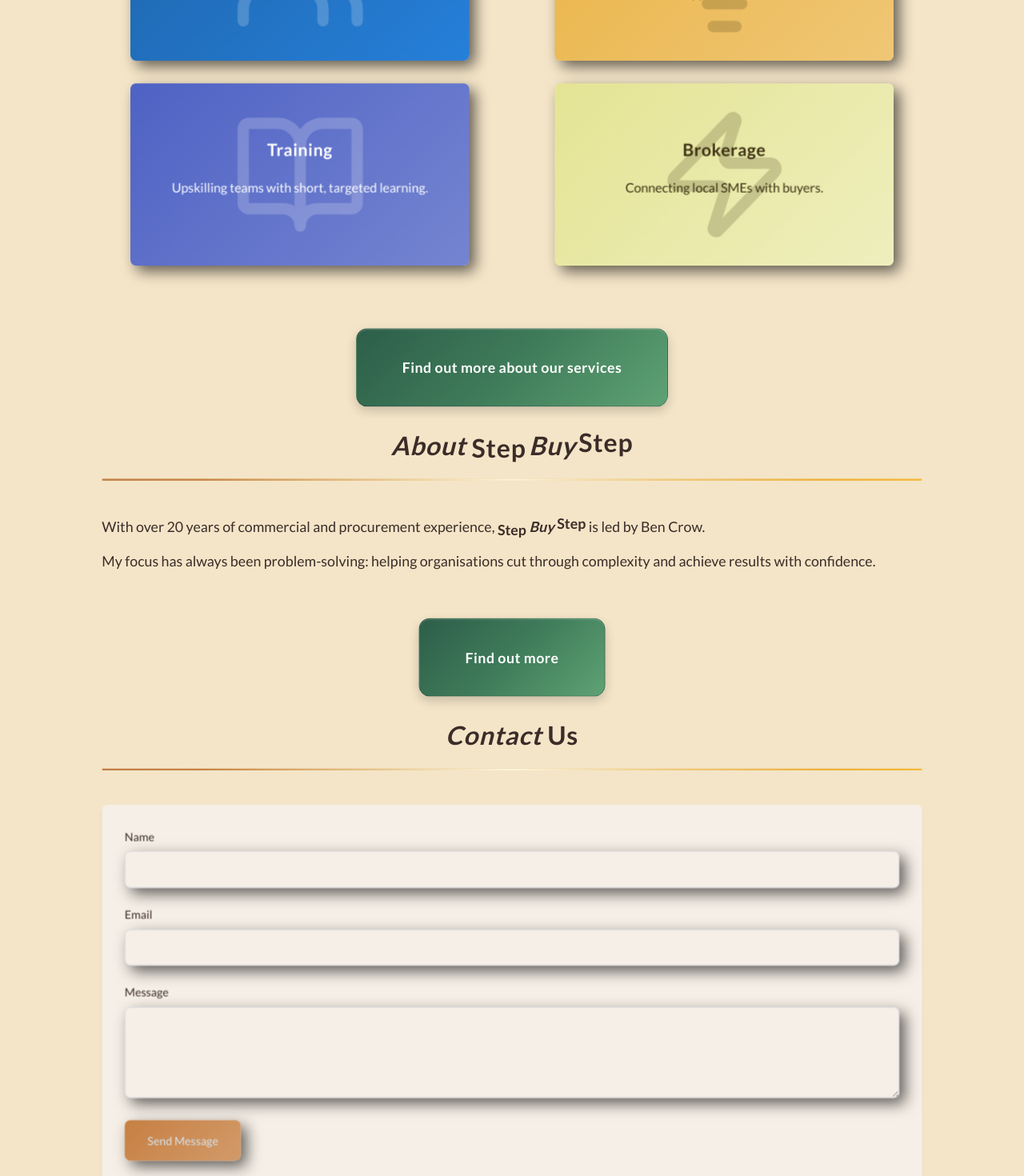
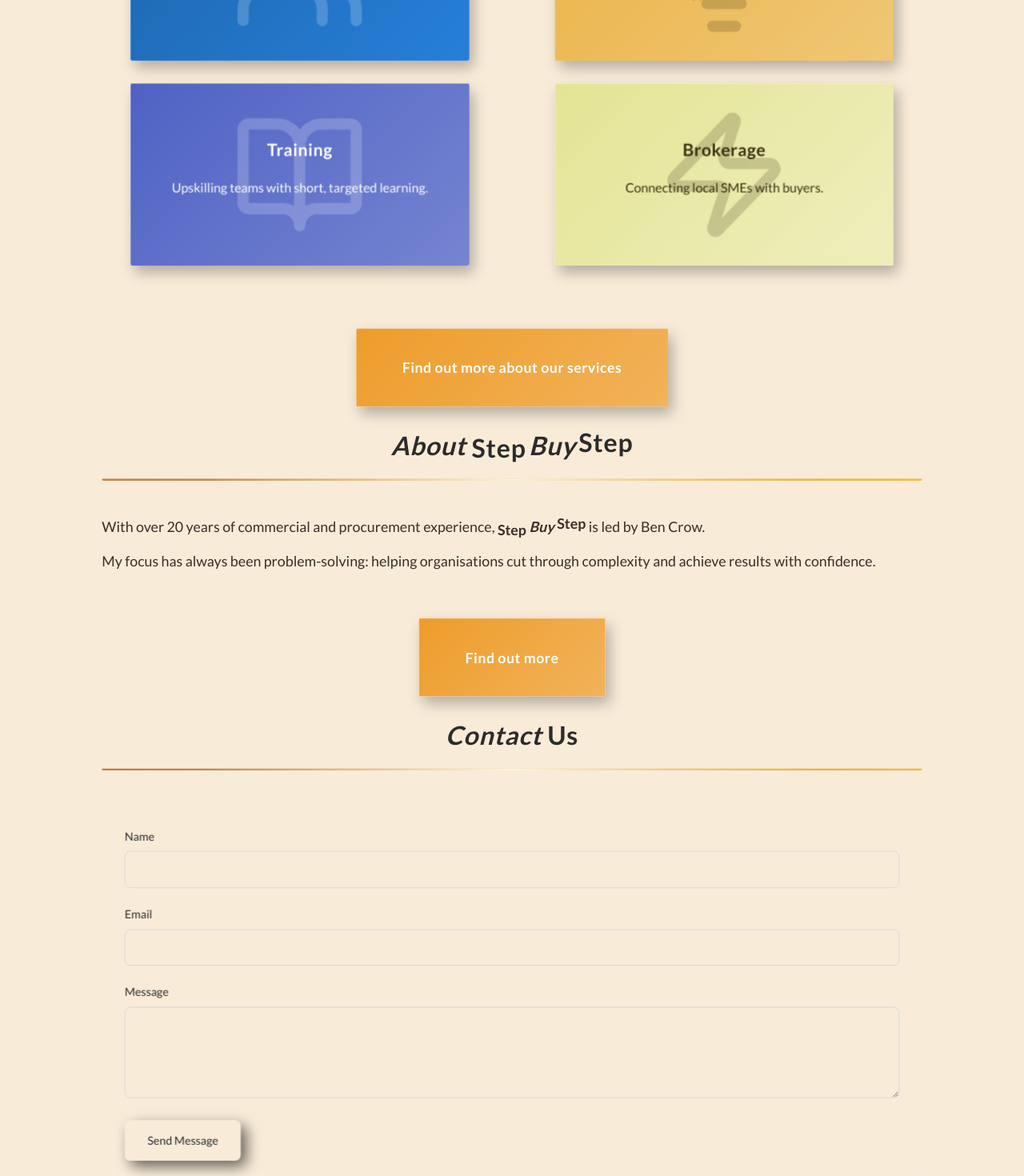
Before and after one commit to bpc2882/stepbuystep, a React (Vite) app: page / in a window 1280 px wide. Shown: the part 1120-2590 px from the top of the page at 80% size. Built offline with nearby package versions, Linux system fonts and the light colour scheme; a web font is replaced by a local one.

Commit message:
update to company name

```diff
--- a/src/App.jsx
+++ b/src/App.jsx
@@ -13,54 +13,37 @@ import {
 import ContactForm from "./ContactForm";
 import { Routes, Route, Link } from "react-router-dom";
 import About from "./About";
-import {
-  makeGradient,
-  getTextColor,
-  SHADOW_STRENGTH,
-  ROUNDED,
-  BASE_TEXT_COLOR,
-  contactHSL,
-  aboutHSL,
-} from "./theme";
+import { makeGradient, getTextColor, COLORS, SHADOWS } from "./theme";
+import { SURFACES, HOVERS } from "./theme/objects";
+import InfoBox from "./components/InfoBox";
+
+import * as theme from "./theme";
+window.theme = theme;
 
 /* ---------- CTA BUTTON ---------- */
-const CTAButton = ({ text, href, to }) => {
-  const baseStyle = {
-    background: "linear-gradient(135deg, #2d5e49 0%, #3f7c5a 50%, #5fa274 100%)",
-    color: "#ffffff",
-    boxShadow:
-      "0 6px 14px rgba(0,0,0,0.18), inset 0 1px 1px rgba(255,255,255,0.25)",
-    border: "1px solid rgba(12, 54, 46, 0.35)",
-    transition: "all 0.3s ease",
+const CTAButton = ({ text, href, to, h = 35, s = 85, l = 55 }) => {
+  const [hovered, setHovered] = useState(false);
+  const style = hovered
+    ? { ...SURFACES.clickable(h, s, l), ...HOVERS.lift }
+    : SURFACES.clickable(h, s, l);
+
+  const classes =
+    "inline-block px-12 py-8 md:px-16 md:py-10 text-lg md:text-xl font-semibold tracking-wide text-center rounded-2xl transition-all duration-300 ease-out";
+
+  const Wrapper = to ? Link : href ? "a" : "button";
+  const props = {
+    to,
+    href,
+    className: classes,
+    style,
+    onMouseEnter: () => setHovered(true),
+    onMouseLeave: () => setHovered(false),
   };
 
-  const classes =
-    "inline-block px-12 py-8 md:px-16 md:py-10 rounded-2xl text-lg md:text-xl font-semibold " +
-    "tracking-wide hover:scale-[1.03] hover:shadow-[0_0_20px_rgba(61,138,119,0.45)] " +
-    "focus:outline-none antialiased text-center";
-
-  if (to)
-    return (
-      <Link to={to} className={classes} style={baseStyle}>
-        {text}
-      </Link>
-    );
-  if (href)
-    return (
-      <a href={href} className={classes} style={baseStyle}>
-        {text}
-      </a>
-    );
-  return (
-    <button className={classes} style={baseStyle}>
-      {text}
-    </button>
-  );
+  return <Wrapper {...props}>{text}</Wrapper>;
 };
 
 /* ---------- constants ---------- */
-const MODERN_BG = "linear-gradient(180deg, #CBBCA7 0%, #B2A28E 100%)";
-const TEXT_COLOR = "#222";
 const PAGE_WIDTH = "75rem";
 
 /* ---------- helpers ---------- */
@@ -82,7 +65,7 @@ function generateShades(baseH, baseS, baseL, count = 3) {
 const BodyText = ({ children, className = "" }) => (
   <p
     className={`leading-relaxed text-lg md:text-xl w-full text-justify max-w-none ${className} mb-5`}
-    style={{ color: BASE_TEXT_COLOR }}
+    style={{ color: COLORS.textBase }}
   >
     {children}
   </p>
@@ -119,10 +102,7 @@ const SectionTitle = ({ text = "" }) => {
 
   return (
     <div className="mt-8 mb-12 text-center w-full mx-auto relative">
-      <h2
-        className="text-3xl md:text-4xl font-bold tracking-wide mb-6 relative z-10"
-        style={{ color: BASE_TEXT_COLOR }}
-      >
+      <h2 className="text-3xl md:text-4xl font-bold tracking-wide mb-6 relative z-10 text-sbs-textBase">
         {wholeIsSBS ? (
           <HighlightSBS />
         ) : (
@@ -133,69 +113,6 @@ const SectionTitle = ({ text = "" }) => {
         )}
       </h2>
       <MakeALine className="mt-4" />
-    </div>
-  );
-};
-
-/* ---------- flippable box ---------- */
-const FlippableBox = ({
-  icon: Icon,
-  title,
-  text,
-  detail,
-  bg,
-  textColor,
-  border,
-  height = "h-64",
-}) => {
-  const [flipped, setFlipped] = useState(false);
-
-  return (
-    <div
-      onMouseEnter={() => setFlipped(true)}
-      onMouseLeave={() => setFlipped(false)}
-      className={`relative w-full ${height} perspective`}
-    >
-      <div
-        className={`relative w-full h-full duration-700 preserve-3d ${
-          flipped ? "rotate-y-180" : ""
-        }`}
-      >
-        {/* FRONT */}
-        <div
-          className={`absolute inset-0 ${ROUNDED} p-6 flex flex-col items-center justify-center text-center backface-hidden`}
-          style={{
-            background: bg,
-            color: textColor,
-            border: border ? `2px solid ${border}` : "none",
-            boxShadow: SHADOW_STRENGTH,
-          }}
-        >
-          <Icon
-            className="absolute inset-0 m-auto w-3/4 h-3/4 opacity-20"
-            style={{ color: textColor }}
-          />
-          <h3 className="text-2xl font-bold mb-4 tracking-wide relative z-10 leading-snug">
-            {title}
-          </h3>
-          <p className="font-medium text-lg leading-relaxed relative z-10 mt-2">
-            {text}
-          </p>
-        </div>
-
-        {/* BACK */}
-        <div
-          className={`absolute inset-0 ${ROUNDED} p-6 flex items-center justify-center text-center backface-hidden rotate-y-180`}
-          style={{
-            background: bg,
-            color: textColor,
-            border: border ? `2px solid ${border}` : "none",
-            boxShadow: SHADOW_STRENGTH,
-          }}
-        >
-          <p className="font-medium text-lg leading-relaxed">{detail}</p>
-        </div>
-      </div>
     </div>
   );
 };
@@ -212,18 +129,9 @@ function StepBuyStepPage() {
   }, []);
 
   return (
-    <div
-      className="relative overflow-hidden antialiased min-h-screen"
-      style={{ backgroundColor: "#F4E5C8", color: TEXT_COLOR }}
-    >
+    <div className="relative overflow-hidden antialiased min-h-screen bg-sbs-bg text-sbs-textBase">
       {/* ---------- HEADER ---------- */}
-      <header
-        className="relative w-full flex items-center justify-between py-1 sm:py-2 px-6 overflow-visible"
-        style={{
-          backgroundColor: "#1B2733",
-          boxShadow: "0 2px 6px rgba(0,0,0,0.08)",
-        }}
-      >
+      <header className="relative w-full flex items-center justify-between py-1 sm:py-2 px-6 overflow-visible bg-sbs-brandCopper shadow-strong">
         <svg
           className="absolute inset-0 w-full h-full opacity-25"
           viewBox="0 0 1200 120"
@@ -251,12 +159,7 @@ function StepBuyStepPage() {
 
           <button
             onClick={() => setMenuOpen(!menuOpen)}
-            className="p-2 rounded-md transition hover:scale-105 mr-12 flex-shrink-0"
-            style={{
-              background: "linear-gradient(135deg, #C17E46 0%, #F4B93C 100%)",
-              color: "#2a1e12",
-              boxShadow: "0 2px 6px rgba(0,0,0,0.15)",
-            }}
+            className="p-2 rounded-md transition hover:scale-105 mr-12 flex-shrink-0 bg-gradient-to-br from-sbs-brandCopper to-sbs-brandAmber text-sbs-textBase shadow-strong"
             aria-label="Menu"
           >
             <svg
@@ -316,10 +219,7 @@ function StepBuyStepPage() {
           padding: "0 1.5rem",
         }}
       >
-        <p
-          className="text-lg md:text-3xl leading-relaxed mt-2 mb-4 text-center"
-          style={{ color: BASE_TEXT_COLOR }}
-        >
+        <p className="text-lg md:text-3xl leading-relaxed mt-2 mb-4 text-center text-sbs-textBase">
           <HighlightSBS /> makes procurement simple — save money, save time, and
           stay in control.
         </p>
@@ -369,12 +269,14 @@ function StepBuyStepPage() {
                 },
               ][idx];
               return (
-                <FlippableBox
+                <InfoBox
                   key={idx}
                   {...items}
-                  bg={makeGradient(color.h, color.s, color.l)}
+                  h={color.h}
+                  s={color.s}
+                  l={color.l}
                   textColor="#FFFFFF"
-                  height="h-64"
+                  flippable
                 />
               );
             })}
@@ -410,17 +312,19 @@ function StepBuyStepPage() {
                 },
               ][idx];
               return (
-                <FlippableBox
+                <InfoBox
                   key={idx}
                   {...items}
-                  bg={makeGradient(color.h, color.s, color.l)}
+                  h={color.h}
+                  s={color.s}
+                  l={color.l}
                   textColor="#3B2F12"
-                  height="h-64"
+                  flippable
                 />
               );
             })}
           </div>
-        </section>
+        </section> {/* ✅ Properly closed here */}
 
         <div className="flex justify-center mt-12 w-full">
           <CTAButton to="/about" text="Find out more about our services" />
@@ -445,22 +349,15 @@ function StepBuyStepPage() {
         <SectionTitle text="Contact Us" />
         <section
           id="contact"
-          className={`${ROUNDED} backdrop-blur shadow-md p-8`}
-          style={{ backgroundColor: "#F6EFE7", color: BASE_TEXT_COLOR }}
+          className="rounded-default backdrop-blur shadow-strong p-8 bg-sbs-bg text-sbs-textBase"
         >
           <ContactForm />
         </section>
 
-        <footer
-          className="w-full mt-16 py-6 text-center text-sm tracking-wide"
-          style={{
-            backgroundColor: "#1B2733",
-            color: "#e6e0d5",
-          }}
-        >
+        <footer className="w-full mt-16 py-6 text-center text-sm tracking-wide bg-sbs-brandCopper text-sbs-textBase">
           <p>
             <strong>StepBuyStep Ltd.</strong> is a company registered in England
-            &amp; Wales. Company number: <strong>15482719</strong>.
+            &amp; Wales. Company number: <strong>16754101</strong>.
           </p>
           <p className="mt-1 opacity-80">
             © {new Date().getFullYear()} StepBuyStep Ltd. All rights reserved.
--- /dev/null
+++ b/src/Components/InfoBox.jsx
@@ -0,0 +1,80 @@
+import React, { useState } from "react";
+import { SURFACES, HOVERS } from "../theme/objects";
+
+/* ---------- InfoBox (flippable or static) ---------- */
+export default function InfoBox({
+  icon: Icon,
+  title,
+  text,
+  detail,
+  h = 35,
+  s = 85,
+  l = 55,
+  textColor = "#fff",
+  border,
+  height = "h-64",
+  flippable = false,
+}) {
+  const [flipped, setFlipped] = useState(false);
+  const surface = SURFACES.clickable(h, s, l);
+
+  const handleHover = (e, entering) => {
+    Object.assign(
+      e.currentTarget.style,
+      entering ? HOVERS.lift : { transform: "none", boxShadow: surface.boxShadow }
+    );
+  };
+
+  return (
+    <div
+      onMouseEnter={() => flippable && setFlipped(true)}
+      onMouseLeave={() => flippable && setFlipped(false)}
+      className={`relative w-full ${height} perspective`}
+    >
+      <div
+        className={`relative w-full h-full duration-700 preserve-3d ${
+          flipped ? "rotate-y-180" : ""
+        }`}
+      >
+        {/* FRONT */}
+        <div
+          className="absolute inset-0 rounded-default p-6 flex flex-col items-center justify-center text-center backface-hidden"
+          style={{
+            ...surface,
+            color: textColor,
+            border: border ? `2px solid ${border}` : surface.border,
+          }}
+          onMouseEnter={(e) => handleHover(e, true)}
+          onMouseLeave={(e) => handleHover(e, false)}
+        >
+          {Icon && (
+            <Icon
+              className="absolute inset-0 m-auto w-3/4 h-3/4 opacity-20"
+              style={{ color: textColor }}
+            />
+          )}
+          <h3 className="text-2xl font-bold mb-4 tracking-wide relative z-10 leading-snug">
+            {title}
+          </h3>
+          <p className="font-medium text-lg leading-relaxed relative z-10 mt-2">
+            {text}
+          </p>
+        </div>
+
+        {/* BACK */}
+        {flippable && (
+          <div
+            className="absolute inset-0 rounded-default p-6 flex items-center justify-center text-center backface-hidden rotate-y-180"
+            style={{
+              ...surface,
+              color: textColor,
+              border: border ? `2px solid ${border}` : surface.border,
+            }}
+          >
+            <p className="font-medium text-lg leading-relaxed">{detail}</p>
+          </div>
+        )}
+      </div>
+    </div>
+  );
+}
--- a/src/ContactForm.jsx
+++ b/src/ContactForm.jsx
@@ -1,11 +1,5 @@
 import React, { useState } from "react";
-import {
-  makeGradient,
-  getTextColor,
-  SHADOW_STRENGTH,
-  ROUNDED,
-  contactHSL,
-} from "./theme";
+import { makeGradient, getTextColor, COLORS, SHADOWS } from "./theme";
 
 export default function ContactForm() {
   const [formData, setFormData] = useState({ name: "", email: "", message: "" });
@@ -28,7 +22,9 @@ export default function ContactForm() {
 
       const text = await res.text();
       let data = {};
-      try { data = JSON.parse(text); } catch (_) {}
+      try {
+        data = JSON.parse(text);
+      } catch (_) {}
 
       if (res.ok) {
         setStatus("Message sent successfully!");
@@ -48,54 +44,68 @@ export default function ContactForm() {
     <form onSubmit={handleSubmit} className="space-y-6">
       {/* Name */}
       <div>
-        <label className="block mb-2 font-medium" htmlFor="name">Name</label>
+        <label className="block mb-2 font-medium" htmlFor="name">
+          Name
+        </label>
         <input
           id="name"
           type="text"
           value={formData.name}
           onChange={handleChange}
           autoComplete="name"
-          className={`w-full p-3 border border-gray-300 focus:outline-none focus:ring-2 focus:ring-amber-400 ${ROUNDED}`}
-          style={{ boxShadow: SHADOW_STRENGTH }}
+          className="w-full p-3 border border-gray-300 focus:outline-none focus:ring-2 focus:ring-amber-400 rounded-[0.5rem]"
+          style={{ boxShadow: SHADOWS.soft }}
         />
       </div>
 
       {/* Email */}
       <div>
-        <label className="block mb-2 font-medium" htmlFor="email">Email</label>
+        <label className="block mb-2 font-medium" htmlFor="email">
+          Email
+        </label>
         <input
           id="email"
           type="email"
           value={formData.email}
           onChange={handleChange}
           autoComplete="email"
-          className={`w-full p-3 border border-gray-300 focus:outline-none focus:ring-2 focus:ring-amber-400 ${ROUNDED}`}
-          style={{ boxShadow: SHADOW_STRENGTH }}
+          className="w-full p-3 border border-gray-300 focus:outline-none focus:ring-2 focus:ring-amber-400 rounded-[0.5rem]"
+          style={{ boxShadow: SHADOWS.soft }}
         />
       </div>
 
       {/* Message */}
       <div>
-        <label className="block mb-2 font-medium" htmlFor="message">Message</label>
+        <label className="block mb-2 font-medium" htmlFor="message">
+          Message
+        </label>
         <textarea
           id="message"
           rows="4"
           value={formData.message}
           onChange={handleChange}
           autoComplete="off"
-          className={`w-full p-3 border border-gray-300 focus:outline-none focus:ring-2 focus:ring-amber-400 ${ROUNDED}`}
-          style={{ boxShadow: SHADOW_STRENGTH }}
+          className="w-full p-3 border border-gray-300 focus:outline-none focus:ring-2 focus:ring-amber-400 rounded-[0.5rem]"
+          style={{ boxShadow: SHADOWS.soft }}
         />
       </div>
 
       {/* Button */}
       <button
         type="submit"
-        className={`${ROUNDED} px-8 py-4 shadow-md hover:scale-[1.08] transition font-medium`}
+        className="rounded-[0.5rem] px-8 py-4 shadow-strong hover:scale-[1.08] transition font-medium"
         style={{
-          background: makeGradient(contactHSL.h, contactHSL.s, contactHSL.l),
-          color: getTextColor(contactHSL.h, contactHSL.s, contactHSL.l),
-          boxShadow: SHADOW_STRENGTH,
+          background: makeGradient(
+            COLORS.brandCopper.h,
+            COLORS.brandCopper.s,
+            COLORS.brandCopper.l
+          ),
+          color: getTextColor(
+            COLORS.brandCopper.h,
+            COLORS.brandCopper.s,
+            COLORS.brandCopper.l
+          ),
+          boxShadow: SHADOWS.strong,
         }}
       >
         Send Message
--- a/src/index.css
+++ b/src/index.css
@@ -147,3 +147,5 @@ a:hover {
   font-style: normal;
   font-display: swap;
 }
+
+html { scroll-behavior: smooth; }
--- /dev/null
+++ b/src/theme/index.js
@@ -0,0 +1,3 @@
+ // ---- main entry point ----
+export * from "./tokens";
+export * from "./utils";
--- /dev/null
+++ b/src/theme/objects.js
@@ -0,0 +1,28 @@
+// ---------- objects.js ----------
+import { makeGradient } from "../theme/utils.js";
+
+export const SURFACES = {
+  card: {
+    borderRadius: "1rem",
+    boxShadow: "6px 10px 20px rgba(0,0,0,0.28)",
+    border: "1px solid rgba(255,255,255,0.08)",
+    background: "rgba(255,255,255,0.04)",
+    color: "#fff",
+  },
+
+  clickable: (h = 30, s = 80, l = 55) => ({
+    borderRadius: "0.15rem",
+    boxShadow: "6px 10px 20px rgba(0,0,0,0.28)",
+    border: "1px solid rgba(255,255,255,0.12)",
+    background: makeGradient(h, s, l),
+    color: "#fff",
+    transition: "transform 0.3s ease, box-shadow 0.3s ease",
+  }),
+};
+
+export const HOVERS = {
+  lift: {
+    transform: "translateY(-4px)",
+    boxShadow: "0 12px 28px rgba(0,0,0,0.35)",
+  },
+};
--- /dev/null
+++ b/src/theme/tokens.js
@@ -0,0 +1,29 @@
+ // ---- static design tokens ----
+export const COLORS = {
+  textBase: "#3A2C28",
+  brandCopper: "hsl(28, 54%, 52%)",
+  brandAmber: "hsl(28, 54%, 52%)",
+};
+
+export const SHADOWS = {
+  strong: "8px 8px 20px rgba(0,0,0,0.6)",
+};
+
+export const RADII = {
+  default: "0.5rem", // roughly 'rounded-lg'
+};
+
+export const BUTTONS = {
+  cta: {
+    gradient: `linear-gradient(160deg,
+      hsl(35, 95%, 68%) 0%,
+      hsl(31, 80%, 56%) 35%,
+      hsl(26, 65%, 42%) 100%)`,
+    text: "#fffaf4",
+    border: "1px solid rgba(255, 240, 200, 0.35)",
+    shadow: "0 8px 18px rgba(0,0,0,0.35)",
+    innerGlow: "inset 0 2px 5px rgba(255,255,255,0.25)",
+    hoverGlow: "0 0 25px rgba(255, 205, 120, 0.6)",
+    hoverFilter: "brightness(1.1) saturate(1.2)",
+  },
+};
--- /dev/null
+++ b/src/theme/utils.js
@@ -0,0 +1,15 @@
+// ---- dynamic utilities ----
+export function makeGradient(h, s, l, strength = 10) {
+  return `linear-gradient(135deg,
+    hsl(${h}, ${s}%, ${l}%),
+    hsl(${h}, ${s}%, ${l + strength}%)
+  )`;
+}
+
+export function getTextColor(h, s, l) {
+  const compHue = (h + 180) % 360;
+  const lightThreshold = 60;
+  return l < lightThreshold
+    ? `hsl(${compHue}, ${s}%, 90%)`
+    : `hsl(${compHue}, ${s}%, 20%)`;
+}
--- a/tailwind.config.js
+++ b/tailwind.config.js
@@ -1,4 +1,6 @@
 /** @type {import('tailwindcss').Config} */
+const { COLORS, RADII, SHADOWS } = require("./src/theme/tokens");
+
 module.exports = {
   content: [
     "./index.html",
@@ -9,6 +11,14 @@ module.exports = {
       fontFamily: {
         sans: ["Lato", "ui-sans-serif", "system-ui"],
       },
+        colors: {
+          'sbs-textBase': COLORS.textBase,
+          'sbs-brandCopper': COLORS.brandCopper,
+          'sbs-brandAmber': COLORS.brandAmber,
+          'sbs-bg': '#f9f6f1', // add your intended page background colour
+        },
+      borderRadius: RADII, // use rounded-default
+      boxShadow: SHADOWS,  // use shadow-strong
     },
   },
   plugins: [],
```
Also changed, not shown: src/archive/theme.js (renamed from src/theme.js).
